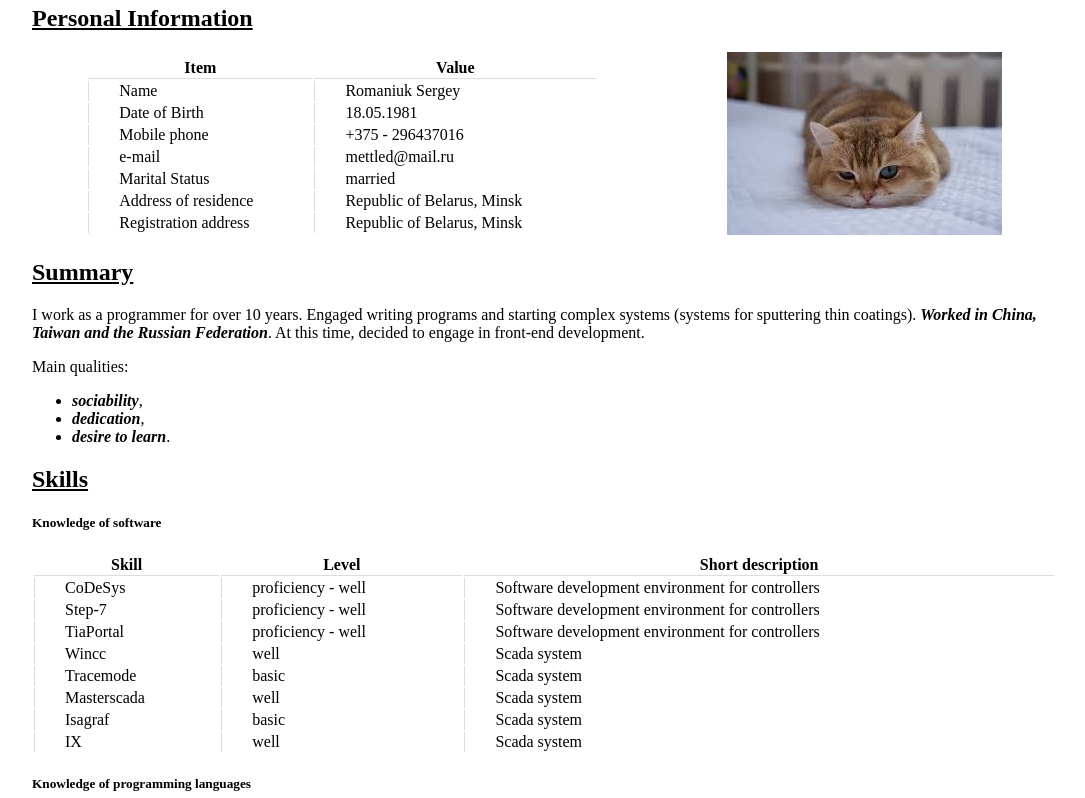
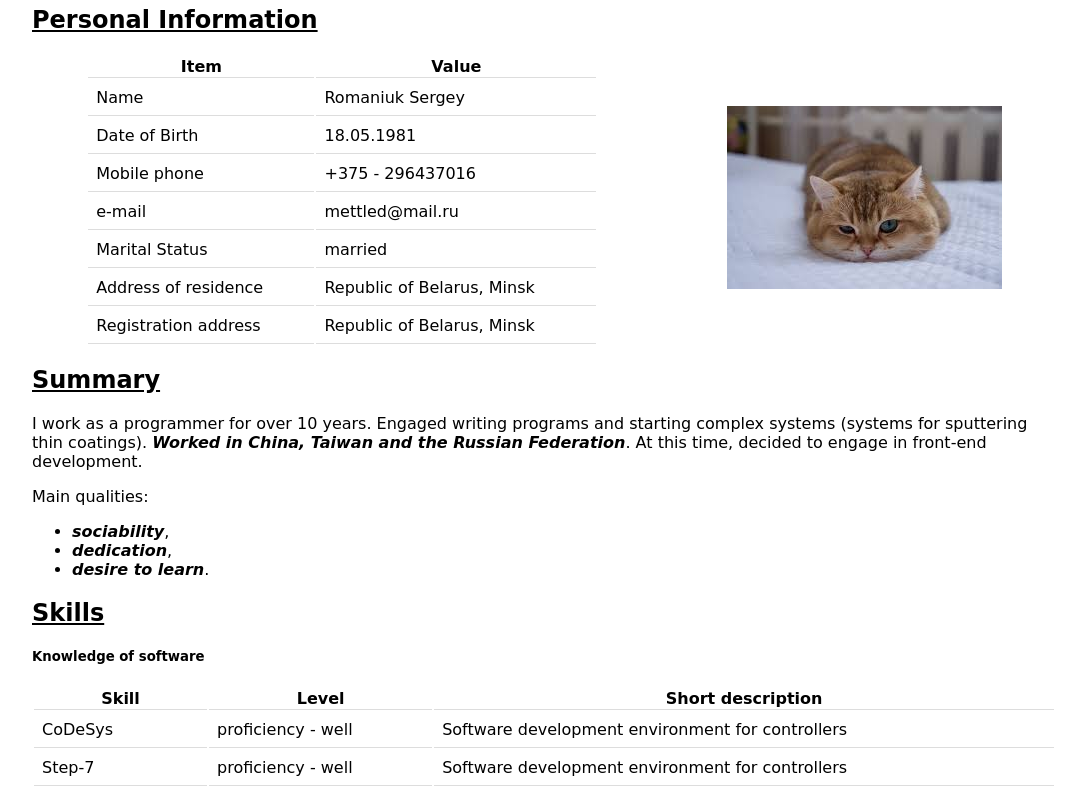
Before and after one commit to mettled/rsschool-2019Q1-cv, a plain HTML site: page index.html in a window 1280 px wide. Shown: the part 75-873 px from the top of the page, without its empty margins (96-1181 px from the left). Drawn offline with Linux system fonts and the light colour scheme.

Commit message:
fix: change some style font

```diff
--- a/css/css.css
+++ b/css/css.css
@@ -1,6 +1,7 @@
 body{
     width: 1024px;
     margin: auto;
+    font-family: cursive;
 }
 
 .personal{
@@ -29,6 +30,7 @@ thead tr th{
 }
 
 tbody tr td{
-    padding-left: 30px;
-    border-left: 1px solid #DDD;
+    padding: 8px;
+
+    border-bottom: 1px solid #DDD;
 }
```
